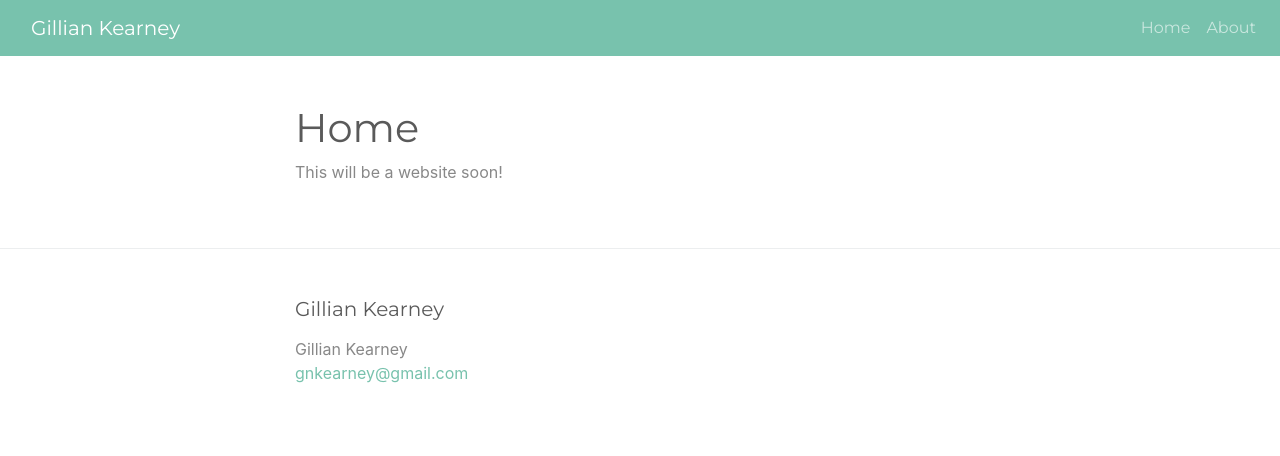
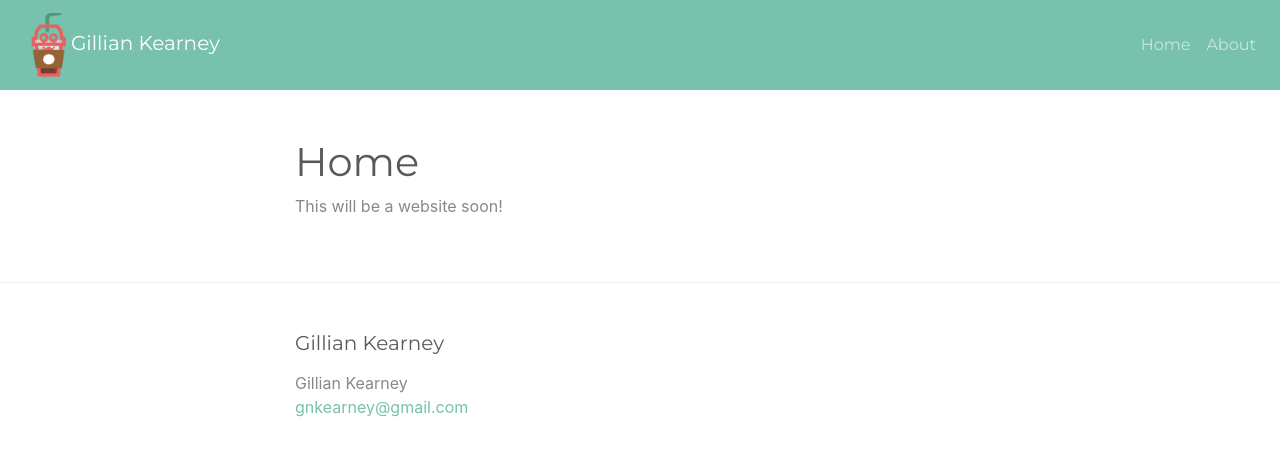
Before and after one commit to Gnkearney18/Gnkearney18.github.io, a Jekyll site: the page built from pages/home.md, in a window 1280 px wide. Shown: the top 456 px of the page. Built offline with Jekyll 4.4.1, drawn with Linux system fonts in a browser that asks for light colours.

Commit message:
I added a cute icon

```diff
--- a/_config.yml
+++ b/_config.yml
@@ -30,6 +30,8 @@ plugins:
 
 # A list of the pages to display in the navigation bar
 header_pages:
+- /pages/about_me.md
+- /pages/home.md
 
 # Exclude from processing.
 # The following items will not be processed, by default. Create a custom list
--- a/_includes/head.html
+++ b/_includes/head.html
@@ -1,10 +1,9 @@
 <head>
- <meta charset="utf-8">
+  <link rel="shortcut icon" href="/res/images/THOR2.png" type="image/png" />
+  <meta charset="utf-8">
   <meta http-equiv="X-UA-Compatible" content="IE=edge">
   <meta name="viewport" content="width=device-width, initial-scale=1">
   {%- seo -%}
   <link rel="stylesheet" href="{{ "/assets/main.css" | relative_url }}">
   {%- feed_meta -%}
-  <script src="{{ "/assets/javascript/bootstrap/jquery.min.js" | relative_url }}"></script>
-  <script src="{{ "/assets/javascript/bootstrap/bootstrap.bundle.min.js" | relative_url }}"></script>
 </head>
--- a/_includes/header.html
+++ b/_includes/header.html
@@ -1,12 +1,6 @@
-<nav class="navbar navbar-expand-lg navbar-dark bg-primary">
-  <div class="container-fluid">
-    <a class="navbar-brand" rel="author" href="{{ "/" | relative_url }}">{{ site.title | escape }}</a>
-
-    {%- assign page_paths = site.header_pages -%}
-    <button class="navbar-toggler" type="button" data-toggle="collapse" data-target="#navbarSupportedContent"
-      aria-controls="navbarSupportedContent" aria-expanded="false" aria-label="Toggle navigation">
-      <span class="navbar-toggler-icon"></span>
-    </button>
+<nav class="navbar navbar-expand-lg navbar-dark bg-primary" height="64px">
+  <div class="container-fluid" height="auto">
+    <a class="navbar-brand" rel="author" href="{{ "/" | relative_url }}"> <img src="/res/images/THOR2.png" height="64px" /> {{ site.title | escape }}</a>
     </div>
     <div class="navbar-nav ml-auto">
       <li class="nav-item">
--- a/_layouts/page.html
+++ b/_layouts/page.html
@@ -5,8 +5,8 @@ layout: default
 
   <header>
     <h1>{{ page.title | escape }}</h1>
-  </header>
-
+    <script src="{{ "/assets/javascript/bootstrap/jquery.min.js" | relative_url }}"></script>
+    <script src="{{ "/assets/javascript/bootstrap/bootstrap.bundle.min.js" | relative_url }}"></script>
   <section>
     {{ content }}
   </section>
```
Also changed, not shown: res/images/THOR1.png (added), res/images/THOR2.png (added).
